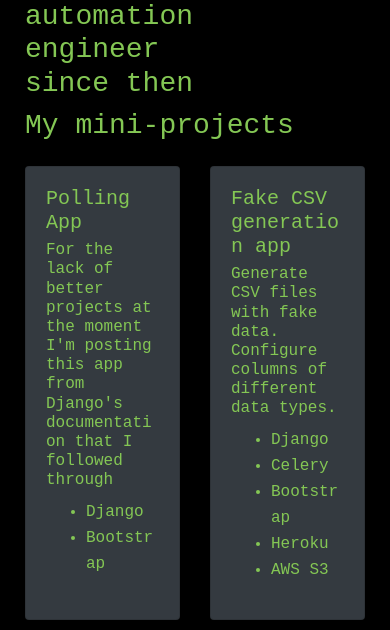
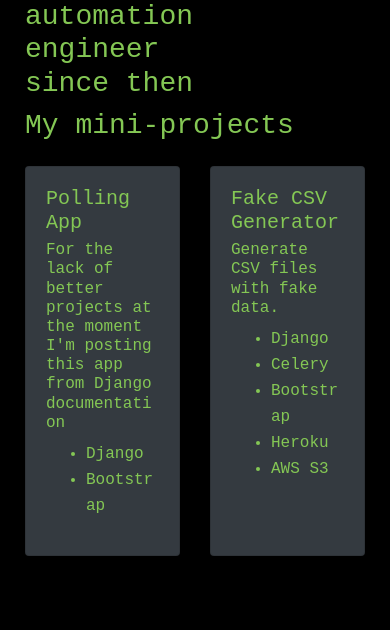
Before and after one commit to nakutnyi/django_website, a Django app: page / in a window 390 px wide. Shown: the part 535-1165 px from the top of the page. After the commit the page ends 1091 px from the top, so only its background shows below. Run offline with Django 3.2, Linux system fonts and the light colour scheme; some libraries are stand-ins or nearby versions.

Commit message:
Add Some Small Modifications For Mobile View

```diff
--- a/static/main.css
+++ b/static/main.css
@@ -15,8 +15,6 @@ body {
     border: 0.1rem solid #ffffff;
     border-radius: 0.5rem;
     padding: 1rem;
-    top: 1rem;
-    right: 1rem;
     line-height: 2rem;
 }
 
--- a/templates/index.html
+++ b/templates/index.html
@@ -35,7 +35,7 @@
           <div class="card-body">
             <h5 class="card-title">Polling App</h5>
             <h6 class="card-subtitle mb-2">
-              For the lack of better projects at the moment I'm posting this app from Django's documentation that I followed through
+              For the lack of better projects at the moment I'm posting this app from Django documentation
             </h6>
             <ul>
               <li>Django</li>
@@ -48,9 +48,9 @@
       <div class="col-6 col-sm-4 d-flex align-items-stretch">
         <div class="card bg-dark">
           <div class="card-body">
-            <h5 class="card-title">Fake CSV generation app</h5>
+            <h5 class="card-title">Fake CSV Generator</h5>
             <h6 class="card-subtitle mb-2">
-              Generate CSV files with fake data. Configure columns of different data types.
+              Generate CSV files with fake data.
             </h6>
             <ul>
               <li>Django</li>
```
